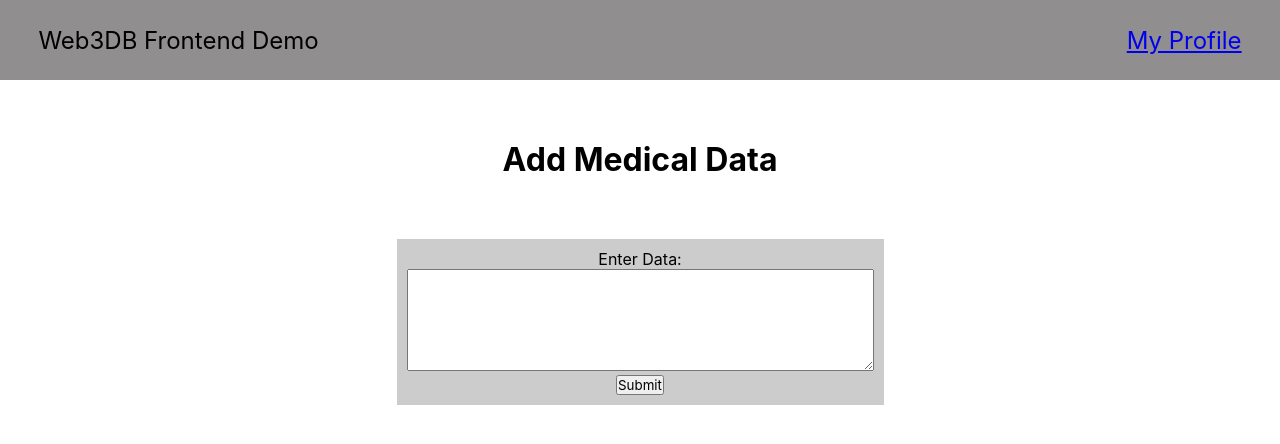
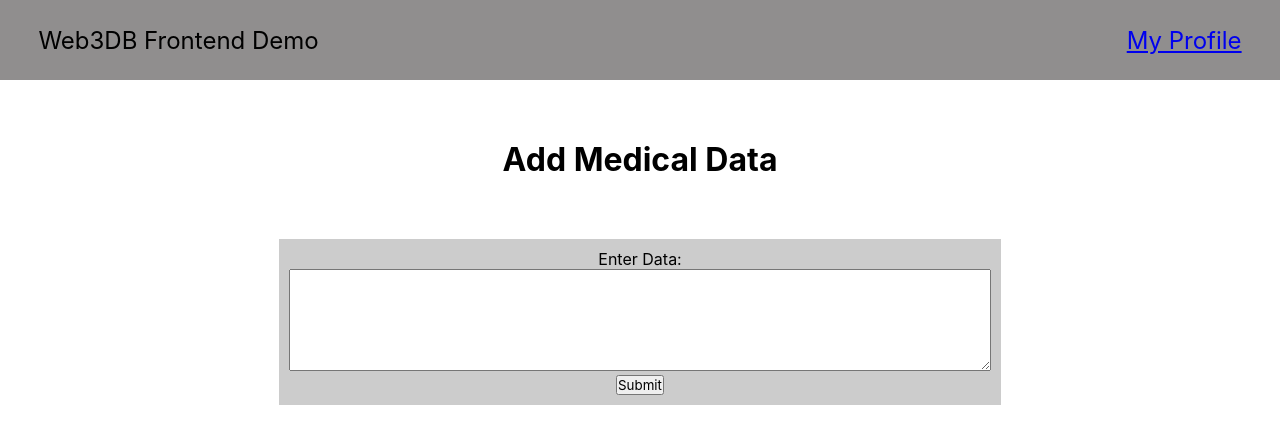
Before and after one commit to nivedhanatarajan7/web3db-frontend, a Next.js app in the folder web3db-frontend/: page /add-medical in a window 1280 px wide. Shown: the top 444 px of the page. Built offline with nearby package versions, Linux system fonts and the light colour scheme.

Commit message:
increase form width

```diff
--- a/web3db-frontend/src/app/components/Form.css
+++ b/web3db-frontend/src/app/components/Form.css
@@ -13,5 +13,6 @@
 .medical-text-area {
     resize: vertical;
     height: 100px;
+    width: 700px;
     max-height: 1000px;
 }
```
